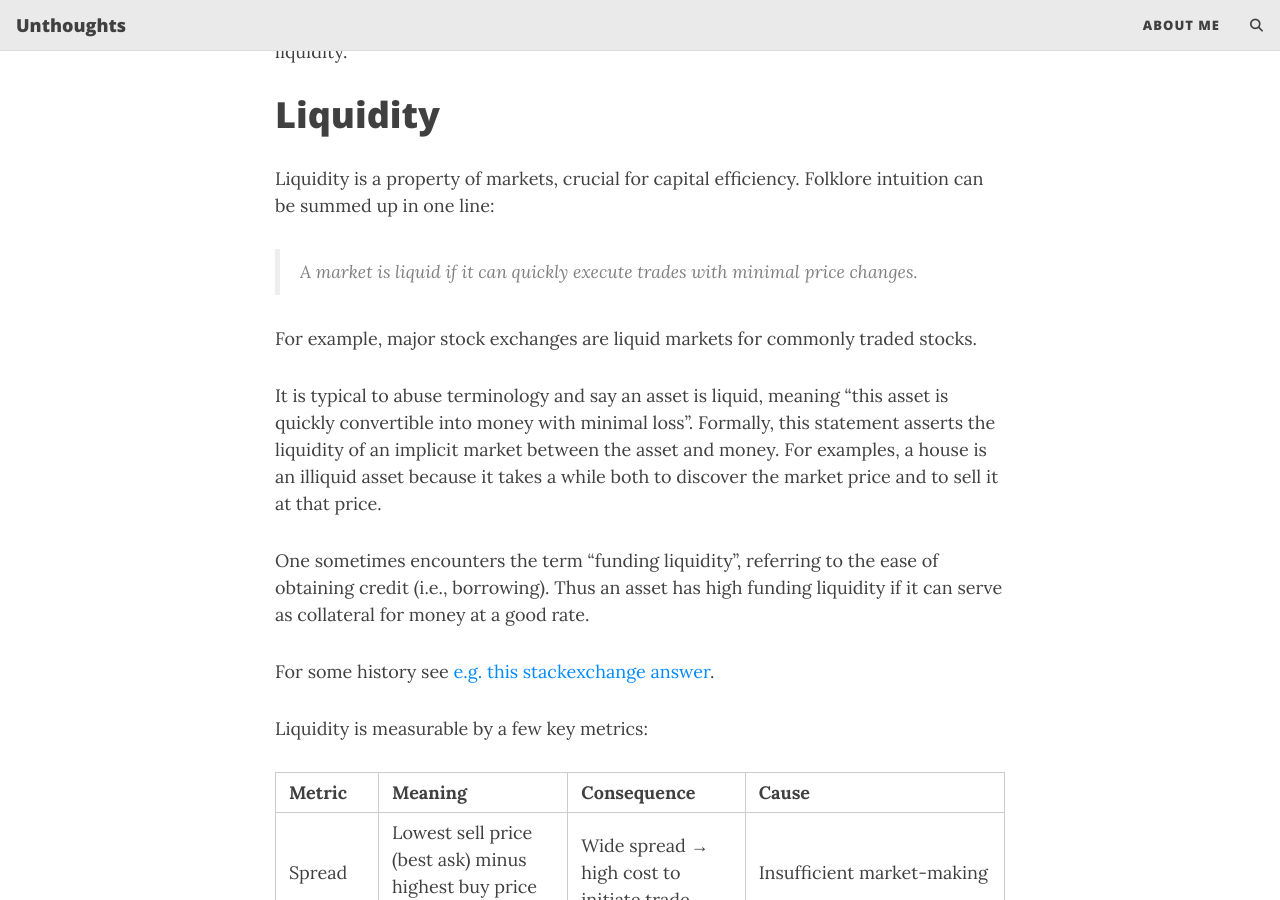
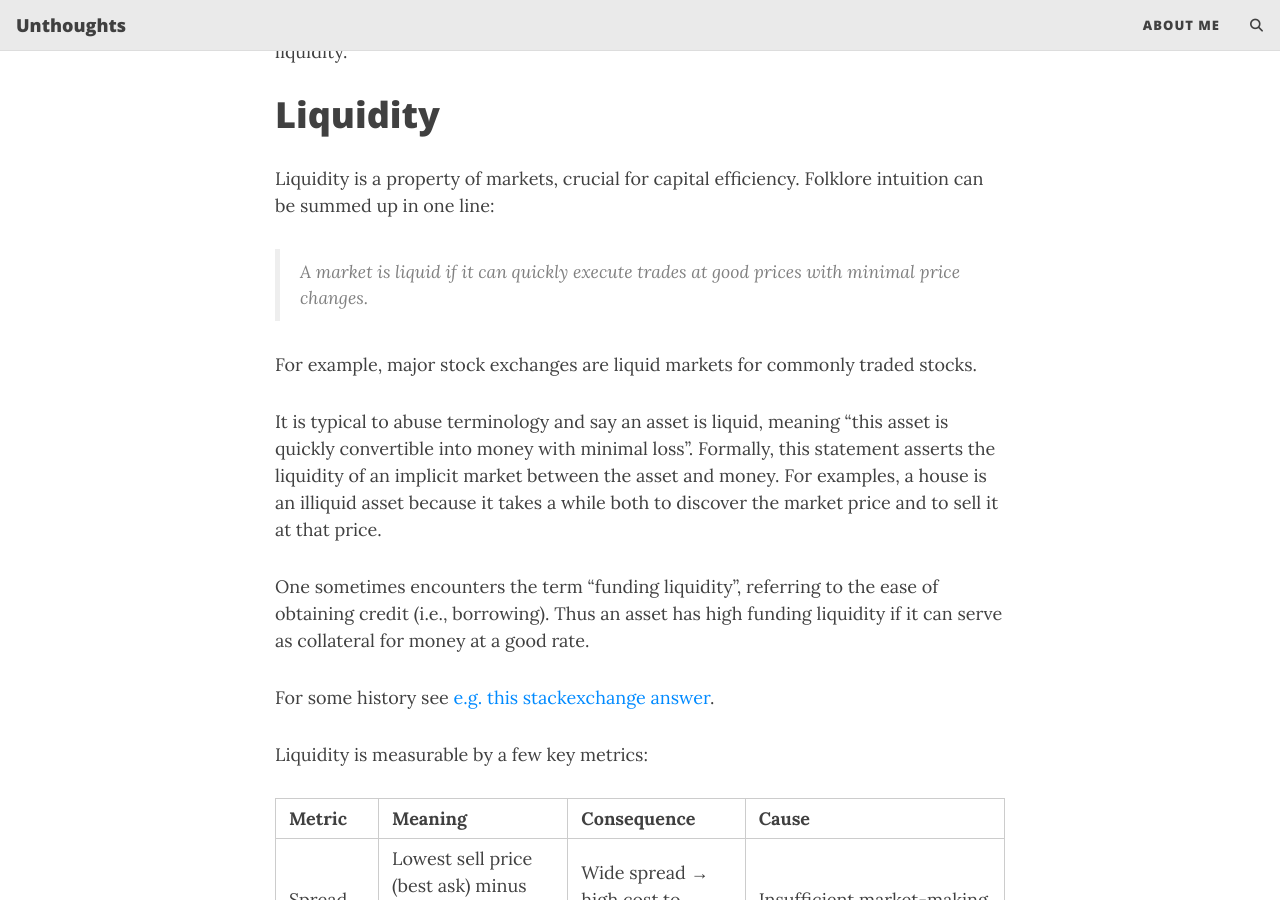
Before and after one commit to unthoughts/unthoughts.github.io, a Jekyll site: the page built from _posts/2025-07-12-blurb-on-liquidity.md, in a window 1280 px wide and 900 px high, scrolled down 320 px. Built offline with Jekyll 4.4.1, drawn with Linux system fonts in a browser that asks for light colours; formulas are drawn with MathJax 3; comment, search, counter and statistics services are not loaded.

Commit message:
refinement of definition of liquidity

```diff
--- a/_posts/2025-07-12-blurb-on-liquidity.md
+++ b/_posts/2025-07-12-blurb-on-liquidity.md
@@ -13,7 +13,7 @@ This post attempts to organize a basic understanding of liquidity, oriented at D
 # Liquidity
 
 Liquidity is a property of markets, crucial for capital efficiency. Folklore intuition can be summed up in one line:
-> A market is liquid if it can quickly execute trades with minimal price changes.
+> A market is liquid if it can quickly execute trades at good prices with minimal price changes.
 
 For example, major stock exchanges are liquid markets for commonly traded stocks.
 
```
